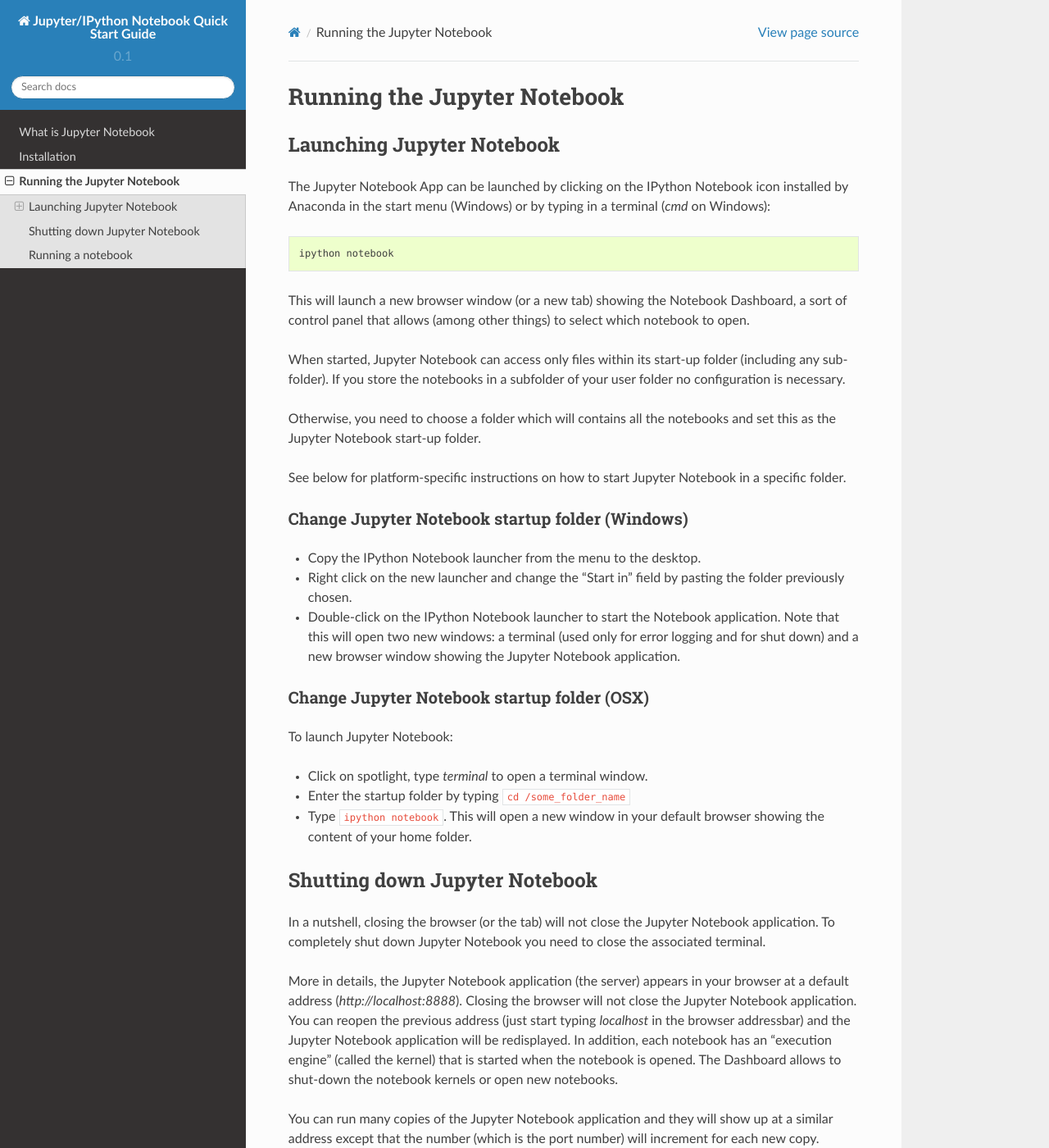
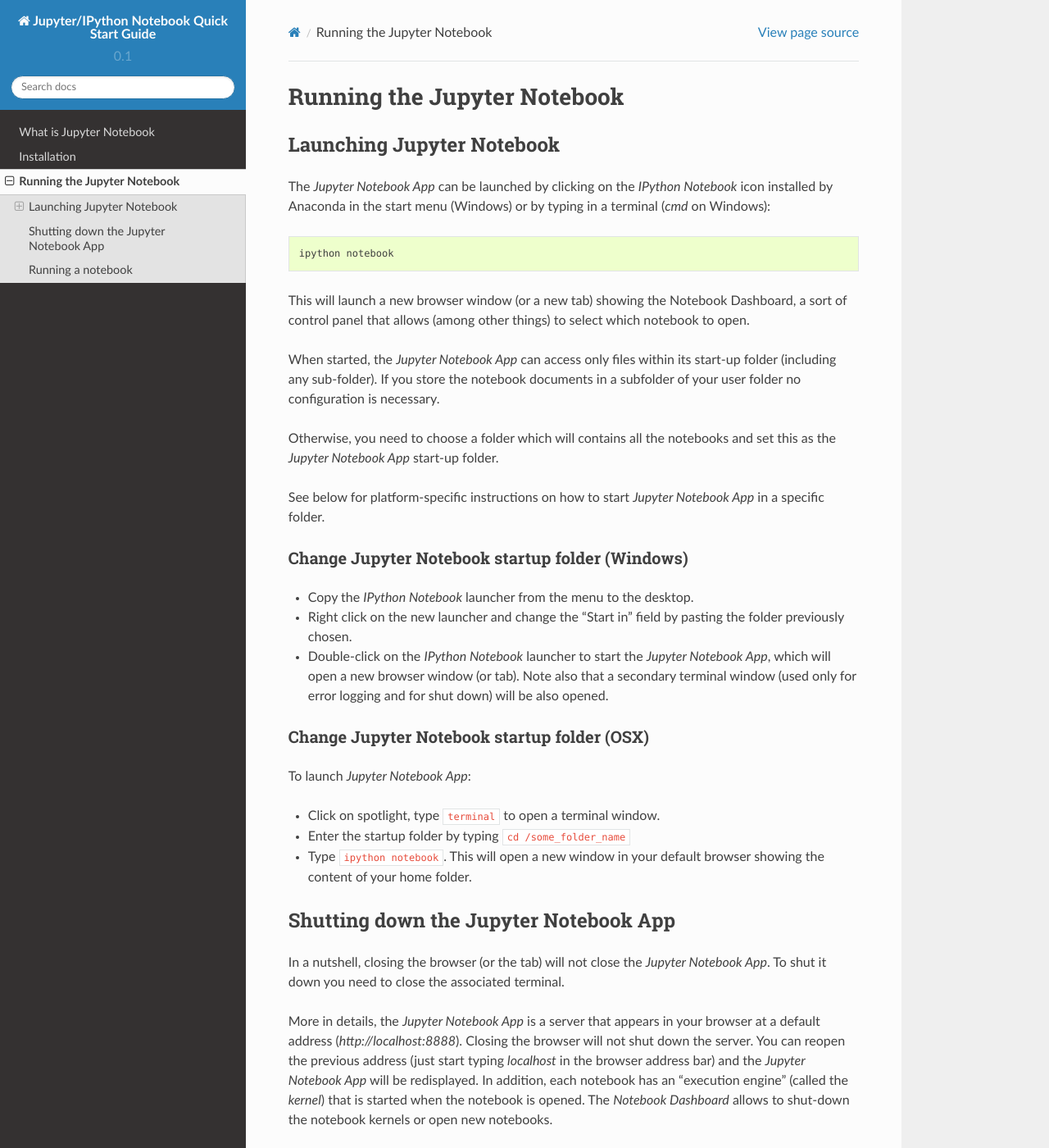
Before and after one commit to tritemio/jupyter_notebook_beginner_guide, a Sphinx documentation site: the page built from docs/execute.rst, in a window 1280 px wide and 1400 px high. Shown: the whole window at 82% size. Built offline with Sphinx 7.4.7 and the Read the Docs theme 2.0.0, drawn with Linux system fonts in a browser that asks for light colours; some of the changed text lies outside the part shown.

Commit message:
Use Jupyter Notebook App and other naming conventions

```diff
--- a/docs/execute.rst
+++ b/docs/execute.rst
@@ -4,7 +4,7 @@
 Launching Jupyter Notebook
 --------------------------
 
-The Jupyter Notebook App can be launched by clicking on the IPython Notebook
+The *Jupyter Notebook App* can be launched by clicking on the *IPython Notebook*
 icon installed by Anaconda in the start menu (Windows) or by typing in
 a terminal (*cmd* on Windows)::
 
@@ -14,36 +14,36 @@
 Notebook Dashboard, a sort of control panel that allows (among other things)
 to select which notebook to open.
 
-When started, Jupyter Notebook can access only files within its start-up folder
-(including any sub-folder). If you store the notebooks in a subfolder
+When started, the *Jupyter Notebook App* can access only files within its start-up folder
+(including any sub-folder). If you store the notebook documents in a subfolder
 of your user folder no configuration is necessary.
 
 Otherwise, you need to choose a folder which will contains all the notebooks
-and set this as the Jupyter Notebook start-up folder.
+and set this as the *Jupyter Notebook App* start-up folder.
 
-See below for platform-specific instructions on how to start Jupyter Notebook
-in a specific folder.
+See below for platform-specific instructions on how to start
+*Jupyter Notebook App* in a specific folder.
 
 Change Jupyter Notebook startup folder (Windows)
 ''''''''''''''''''''''''''''''''''''''''''''''''
 
-- Copy the IPython Notebook launcher from the menu to the desktop.
+- Copy the *IPython Notebook* launcher from the menu to the desktop.
 
 - Right click on the new launcher and change the "Start in" field by pasting
   the folder previously chosen.
 
-- Double-click on the IPython Notebook launcher to start the
-  Notebook application. Note that this will open two new windows:
-  a terminal (used only for error logging and for shut down) and a new
-  browser window showing the Jupyter Notebook application.
+- Double-click on the *IPython Notebook* launcher to start the
+  *Jupyter Notebook App*, which will open a new browser window (or tab).
+  Note also that a secondary terminal window (used only for error logging and
+  for shut down) will be also opened.
 
 
 Change Jupyter Notebook startup folder (OSX)
 ''''''''''''''''''''''''''''''''''''''''''''''''
 
-To launch Jupyter Notebook:
+To launch *Jupyter Notebook App*:
 
-- Click on spotlight, type `terminal` to open a terminal window.
+- Click on spotlight, type ``terminal`` to open a terminal window.
 
 - Enter the startup folder by typing ``cd /some_folder_name``
 
@@ -51,30 +51,27 @@
   default browser showing the content of your home folder.
 
 
-Shutting down Jupyter Notebook
+Shutting down the Jupyter Notebook App
 ------------------------------
 
 In a nutshell, closing the browser (or the tab) will not close the
-Jupyter Notebook application. To completely shut down Jupyter Notebook
-you need to close the associated terminal.
+*Jupyter Notebook App*. To shut it down you need to close the associated terminal.
 
 More in details,
-the Jupyter Notebook application (the server) appears in your browser
+the *Jupyter Notebook App* is a server that appears in your browser
 at a default address (*http://localhost:8888*).
-Closing the browser will not close the Jupyter Notebook application.
+Closing the browser will not shut down the server.
 You can reopen the previous address (just start typing *localhost* in the
-browser addressbar) and the Jupyter Notebook application will be redisplayed.
-In addition, each notebook has an "execution engine" (called the kernel)
-that is started when the notebook is opened. The Dashboard allows to shut-down
+browser address bar) and the *Jupyter Notebook App* will be redisplayed.
+In addition, each notebook has an "execution engine" (called the *kernel*)
+that is started when the notebook is opened.
+The *Notebook Dashboard* allows to shut-down
 the notebook kernels or open new notebooks.
 
-You can run many copies of the Jupyter Notebook application and they will show
-up at a similar address except that the number (which is the port number)
-will increment for each new copy.
+You can run many copies of the *Jupyter Notebook App* and they will show
+up at a similar address (only the number after ":", which is the port, will increment for each new copy).
 
-For simplicity we do not recommend running multiple copies of Jupyter Notebook.
-Note that with a single Jupyter Notebook Application you can as many notebooks
-as you like.
+Since from a single *Jupyter Notebook App* you can open on as many notebooks as you like, we do not recommend running multiple copies of *Jupyter Notebook App*.
 
 Running a notebook
 ------------------
@@ -84,47 +81,46 @@
 
 Then follow these steps:
 
-- Launch the Jupyter Notebook (see previous section).
+- Launch the *Jupyter Notebook App* (see previous section).
 
-- In the new Jupyter Notebook Dashboard navigate to find the notebook:
+- In the new *Notebook Dashboard* navigate to find the notebook:
   clicking on its name will open it in a new browser tab.
 
 - Click on the menu *Help -> User Interface Tour* for an overview
-  of the Notebook environment.
+  of the *Jupyter Notebook App* user interface.
 
-- You can run the notebooks step-by-step (one cell a time) by hitting
+- You can run the notebook document step-by-step (one cell a time) by hitting
   *shift + enter*.
 
 - You can run the whole notebook in a single step by clicking on the menu
   *Cell -> Run All*.
 
-- To restart the notebook computations (the component performing the
-  computation is called the kernel), click on the menu
+- To restart the *kernel* (i.e. the computational engine), click on the menu
   *Kernel -> Restart*.
 
 .. note::
 
     Modifications to the notebooks are automatically saved every
     few minutes. It is suggested that you make a copy of the
-    original tutorial (menu *File -> Make a copy ...*) and make
+    original notebook document (menu *File -> Make a copy ...*) and make
     modifications on the copy.
 
 .. note::
 
-    Closing the browser will not shut down the notebook computational kernel.
-    The notebook can be reopened and it will be still running.
-    To close a notebook and shut-down the kernel use the menu
+    Closing the browser will not shut down the *kernel*.
+    The notebook document can be reopened and it will be still running.
+    To "close the notebook document" and "shut-down the kernel" use the menu
     *File -> Close and Halt*. A this point the notebook is closed,
-    Jupyter Notebook is still running and can open new notebooks.
+    *Jupyter Notebook App* is still running and can open new notebooks.
 
 .. warning::
 
-    Please pay attention that if you open the **same** notebook on many
-    tabs and do edits, the edits on different tabs can overwrite each other.
-    To be safe, make sure you open each notebook in only one tab.
-    If by mistake you open a notebook twice in two tabs, please close one tab.
+    Please pay attention that if you open the **same** notebook document on many
+    tabs and do edits, the edits on different tabs can overwrite each other!
+    To be safe, make sure you open each notebook document in only one tab.
+    If, by mistake, you open a notebook twice in two tabs, just close one tab.
 
-More info on using the Notebook environment:
+More info on using the *Jupyter Notebook App* environment:
 
 - `Jupyter Notebook documentation <http://ipython.org/notebook.html>`_
 
```
